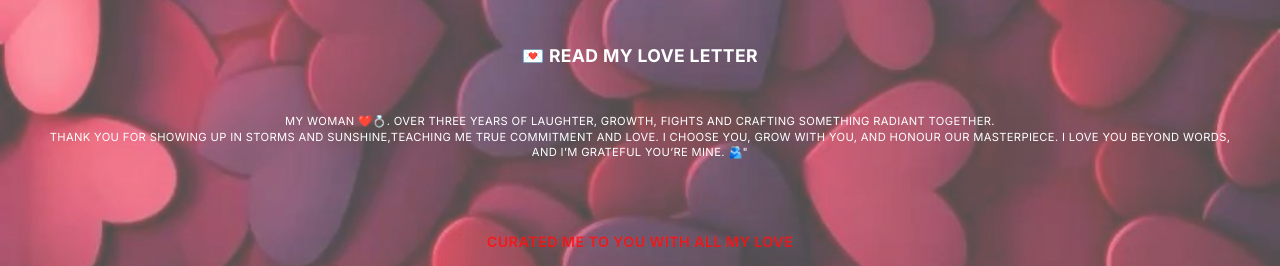
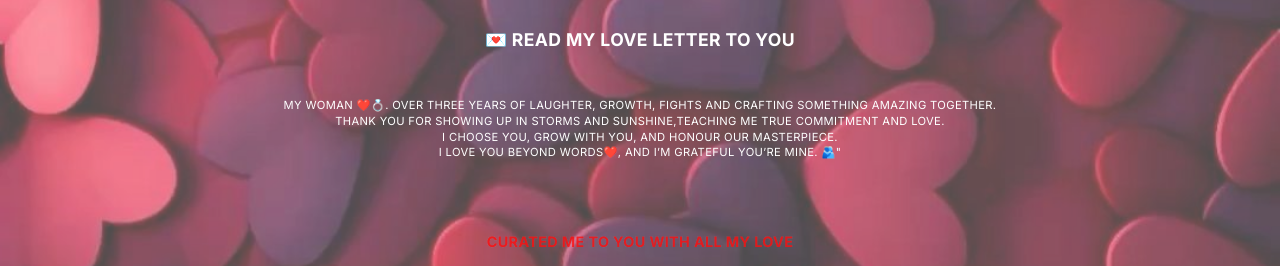
Before and after one commit to Adegoke52/Valentine-message, a plain HTML site: page index.html in a window 1280 px wide. Shown: the part 534-800 px from the top of the page. Drawn offline with Linux system fonts and the light colour scheme.

Commit message:
Revise love letter link and paragraph content
Updated love letter link text and improved paragraph wording.

```diff
--- a/index.html
+++ b/index.html
@@ -493,10 +493,10 @@
             <span class="artist" vid="28">WIFE TO BE💘🌎 </span>
         </div>
             <div style="grid-column: 1 / -1; text-align: center; margin-top: 1rem;">
-                <a href="letter.html" style="color: white; text-decoration: none; font-weight: 700; cursor: pointer;">💌 Read My Love Letter</a>
+                <a href="letter.html" style="color: white; text-decoration: none; font-weight: 700; cursor: pointer;">💌 Read My Love Letter to You</a>
             </div>
 
-        <p>My Woman ❤️💍. Over Three years of laughter, growth, fights and crafting something radiant together.<br> Thank you for showing up in storms and sunshine,teaching me true commitment and love. I choose you, grow with you, and honour our masterpiece. I love you beyond words, and I’m grateful you’re mine. 🫂"</p>
+        <p>My Woman ❤️💍. Over Three years of laughter, growth, fights and crafting something amazing together.<br> Thank you for showing up in storms and sunshine,teaching me true commitment and love.<br> I choose you, grow with you, and honour our masterpiece.<br> I love you beyond words❤️, and I’m grateful you’re mine. 🫂"</p>
     <div class="curator" vid="29">
             CURATED ME TO YOU WITH ALL MY LOVE
         </div>
```
